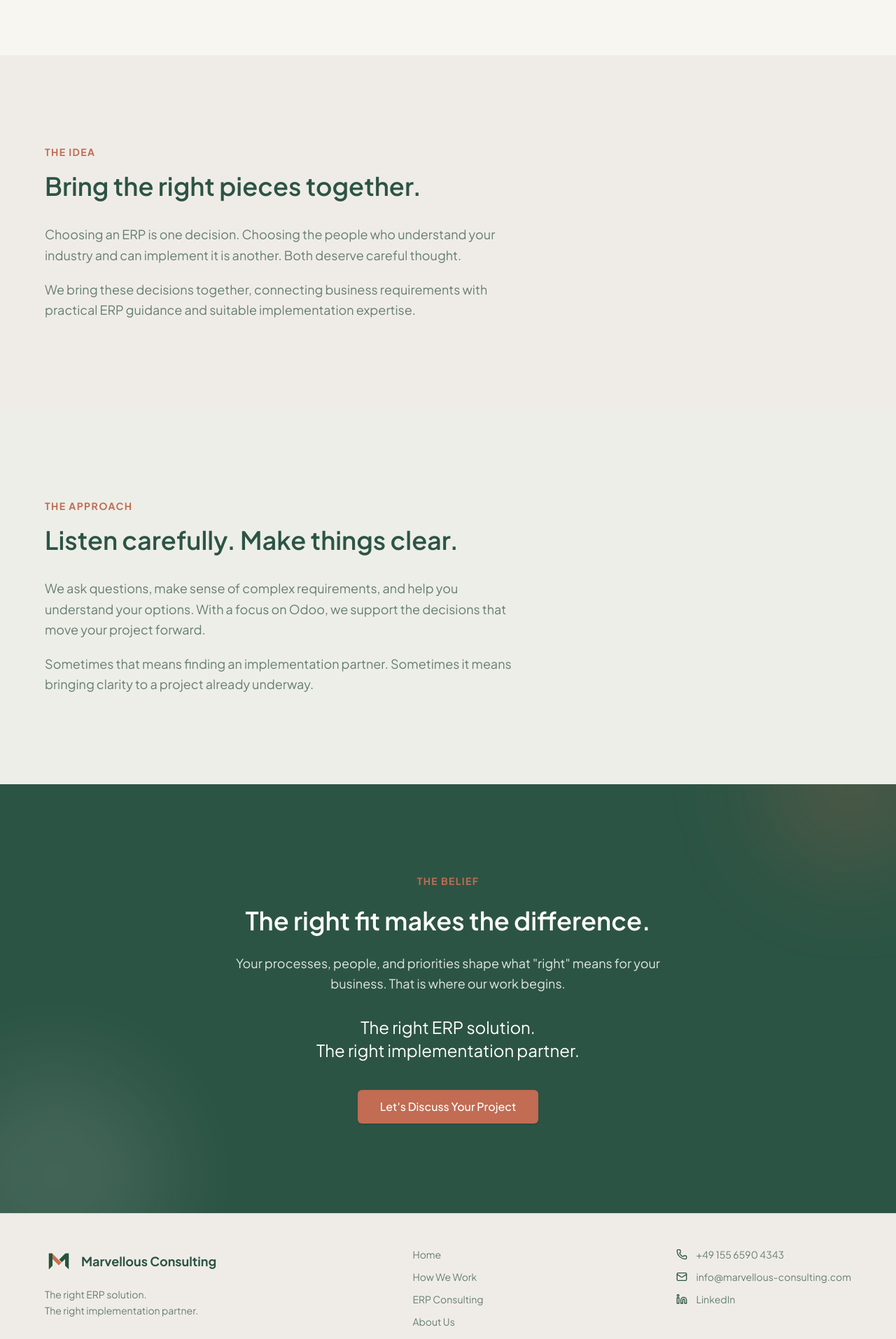
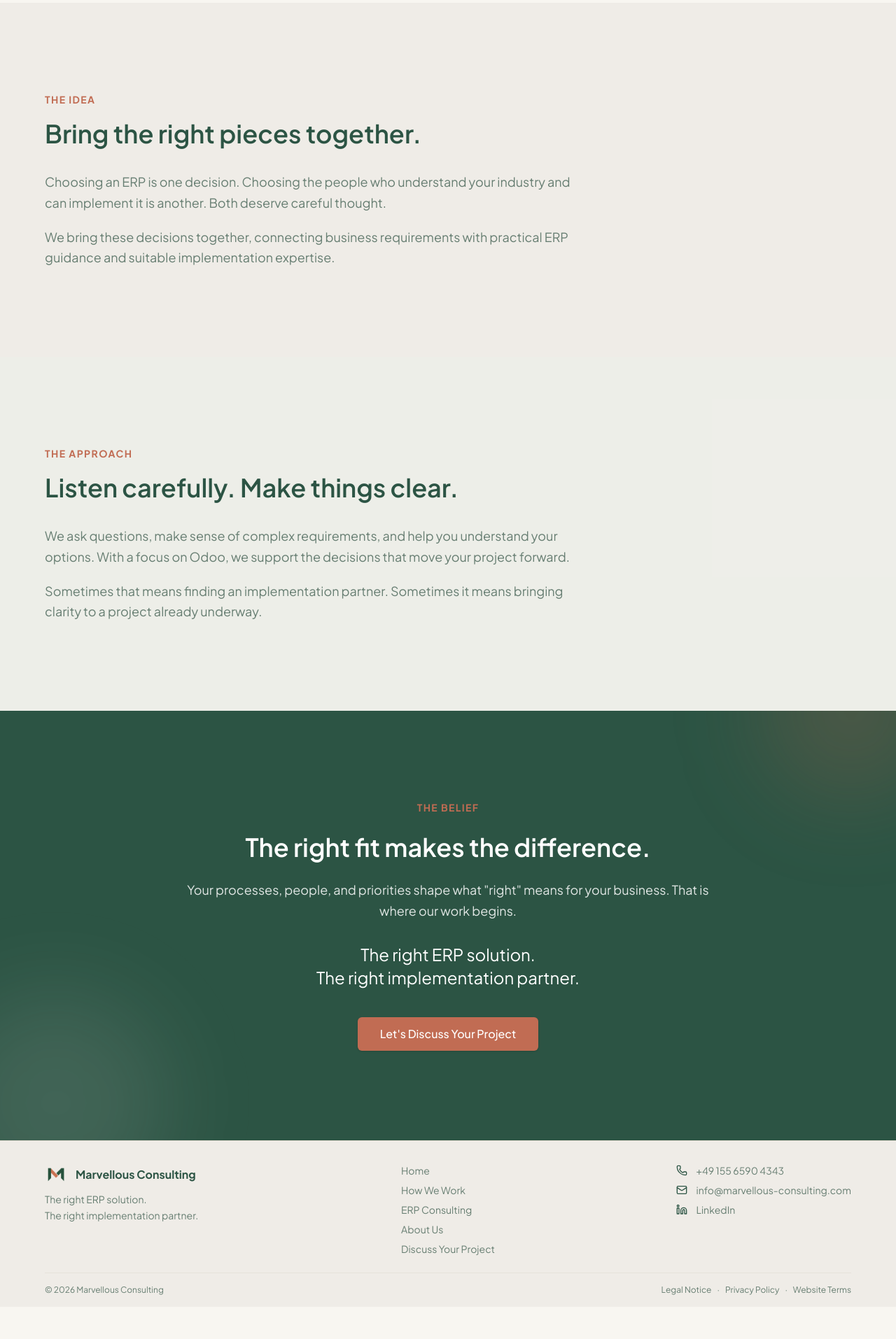
Before and after one commit to meghalshah9531/marvellous-website-vercel, a React (Vite) app in the folder artifacts/marvellous-consulting/: page /about in a window 1280 px wide. Shown: the part 700-2614 px from the top of the page at 70% size. After the commit the page ends 2568 px from the top, so only its background shows below. Built offline with nearby package versions, Linux system fonts and the light colour scheme.

Commit message:
fix: Footer and ABOUT US

```diff
--- a/artifacts/marvellous-consulting/src/components/layout/footer.tsx
+++ b/artifacts/marvellous-consulting/src/components/layout/footer.tsx
@@ -7,7 +7,7 @@ const navigationLinks = [
   { href: "/#how-we-work", label: "How We Work" },
   { href: "/#erp-delivery", label: "ERP Consulting" },
   { href: "/about", label: "About Us" },
-  { href: "/contact", label: "Contact" },
+  { href: "/contact", label: "Discuss Your Project" },
 ]
 
 const legalLinks = [
@@ -20,13 +20,13 @@ export function Footer() {
   const year = new Date().getFullYear()
 
   return (
-    <footer className="bg-card border-t border-border pt-12 pb-6">
+    <footer className="bg-card border-t border-border pt-8 pb-4">
       <div className="container mx-auto px-4 md:px-6 lg:px-10 xl:px-16 2xl:px-24">
-        <div className="grid grid-cols-1 md:grid-cols-3 gap-8 lg:gap-12 mb-10">
-          <div className="min-w-0 space-y-4">
+        <div className="grid grid-cols-1 md:grid-cols-3 gap-6 lg:gap-10 mb-6">
+          <div className="min-w-0 space-y-2">
             <Link href="/" aria-label="Marvellous Consulting homepage" className="inline-flex items-center gap-3">
-              <img src="/images/logo-mark.png" alt="" className="h-10 w-10 shrink-0 object-contain" />
-              <span className="font-serif font-bold text-lg text-primary">Marvellous Consulting</span>
+              <img src="/images/logo-mark.png" alt="" className="h-8 w-8 shrink-0 object-contain" />
+              <span className="font-serif font-bold text-base text-primary">Marvellous Consulting</span>
             </Link>
             <p className="text-muted-foreground text-sm leading-relaxed">
               The right ERP solution.<br />
@@ -35,7 +35,7 @@ export function Footer() {
           </div>
 
           <nav aria-label="Footer navigation" className="md:justify-self-center">
-            <ul className="space-y-3 text-sm text-muted-foreground">
+            <ul className="space-y-2 text-sm text-muted-foreground">
               {navigationLinks.map((link) => (
                 <li key={link.href}>
                   <a href={link.href} className="hover:text-primary transition-colors">{link.label}</a>
@@ -45,7 +45,7 @@ export function Footer() {
           </nav>
 
           <address className="min-w-0 not-italic text-sm text-muted-foreground md:justify-self-end">
-            <ul className="space-y-3">
+            <ul className="space-y-2">
               <li className="flex items-center gap-3">
                 <Phone className="size-4 shrink-0 text-primary" aria-hidden="true" />
                 <a href={`tel:${siteConfig.phone.replace(/[^\d+]/g, '')}`} className="hover:text-primary transition-colors">
@@ -68,7 +68,7 @@ export function Footer() {
           </address>
         </div>
 
-        <div className="border-t border-border/50 pt-6 flex flex-col md:flex-row justify-between items-start md:items-center gap-4 text-xs text-muted-foreground">
+        <div className="border-t border-border/50 pt-4 flex flex-col md:flex-row justify-between items-start md:items-center gap-3 text-xs text-muted-foreground">
           <p>&copy; {year} {siteConfig.name}</p>
           <nav aria-label="Legal information">
             <ul className="flex flex-wrap items-center gap-x-2 gap-y-2">
--- a/artifacts/marvellous-consulting/src/pages/about.tsx
+++ b/artifacts/marvellous-consulting/src/pages/about.tsx
@@ -18,7 +18,7 @@ export default function About() {
         {/* Opening */}
         <section className="py-20 lg:py-28 bg-background">
           <div className="container mx-auto px-4 md:px-6 lg:px-10 xl:px-16 2xl:px-24">
-            <div className="max-w-2xl">
+            <div className="max-w-[65ch]">
               <ScrollReveal>
                 <p className="text-sm font-bold uppercase tracking-widest text-secondary mb-4">About Marvellous</p>
                 <h1 className="text-4xl md:text-5xl lg:text-6xl font-serif font-semibold leading-tight text-primary mb-8">
@@ -42,7 +42,7 @@ export default function About() {
         {/* The Idea */}
         <section className="py-24 lg:py-32 bg-card">
           <div className="container mx-auto px-4 md:px-6 lg:px-10 xl:px-16 2xl:px-24">
-            <div className="max-w-2xl">
+            <div className="max-w-[65ch]">
               <ScrollReveal>
                 <p className="text-sm font-bold uppercase tracking-widest text-secondary mb-4">The Idea</p>
                 <h2 className="text-3xl md:text-4xl font-serif font-semibold text-primary leading-tight mb-8">
@@ -66,7 +66,7 @@ export default function About() {
         {/* The Approach */}
         <section className="py-24 lg:py-32 bg-primary/5">
           <div className="container mx-auto px-4 md:px-6 lg:px-10 xl:px-16 2xl:px-24">
-            <div className="max-w-2xl">
+            <div className="max-w-[65ch]">
               <ScrollReveal>
                 <p className="text-sm font-bold uppercase tracking-widest text-secondary mb-4">The Approach</p>
                 <h2 className="text-3xl md:text-4xl font-serif font-semibold text-primary leading-tight mb-8">
@@ -94,7 +94,7 @@ export default function About() {
         <div aria-hidden="true" className="absolute bottom-0 left-0 w-80 h-80 bg-background/10 rounded-full blur-3xl translate-y-1/3 -translate-x-1/4 pointer-events-none" />
 
         <div className="container mx-auto px-4 md:px-6 lg:px-10 xl:px-16 2xl:px-24 relative z-10">
-          <ScrollReveal className="max-w-2xl mx-auto text-center space-y-6">
+          <ScrollReveal className="max-w-[65ch] mx-auto text-center space-y-6">
             <p className="text-sm font-bold uppercase tracking-widest text-secondary">The Belief</p>
             <h2 className="text-3xl md:text-4xl font-serif font-semibold leading-tight">
               The right fit makes the difference.
```
Also changed, not shown: 1 other file (tests, documents, lock files or other folders).
